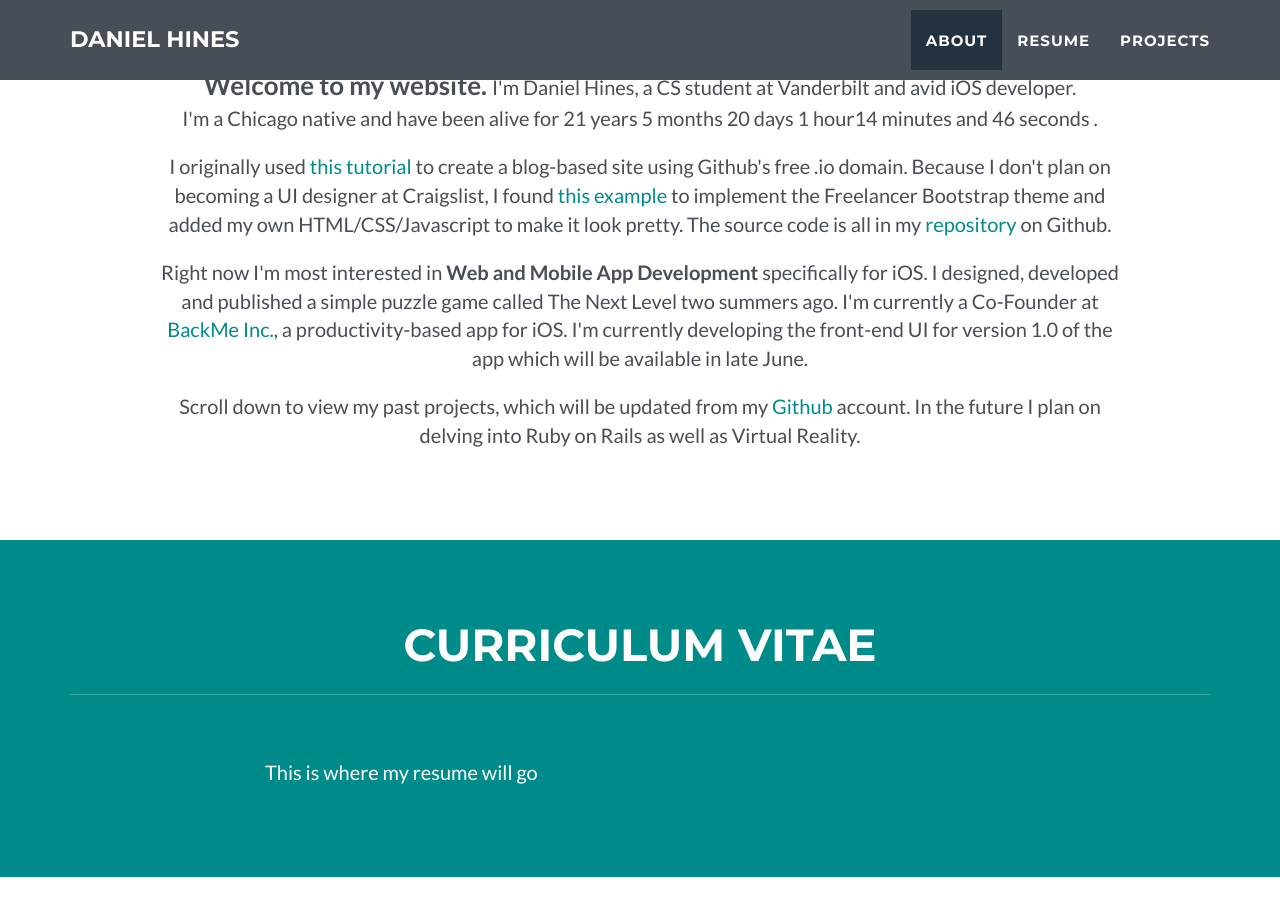
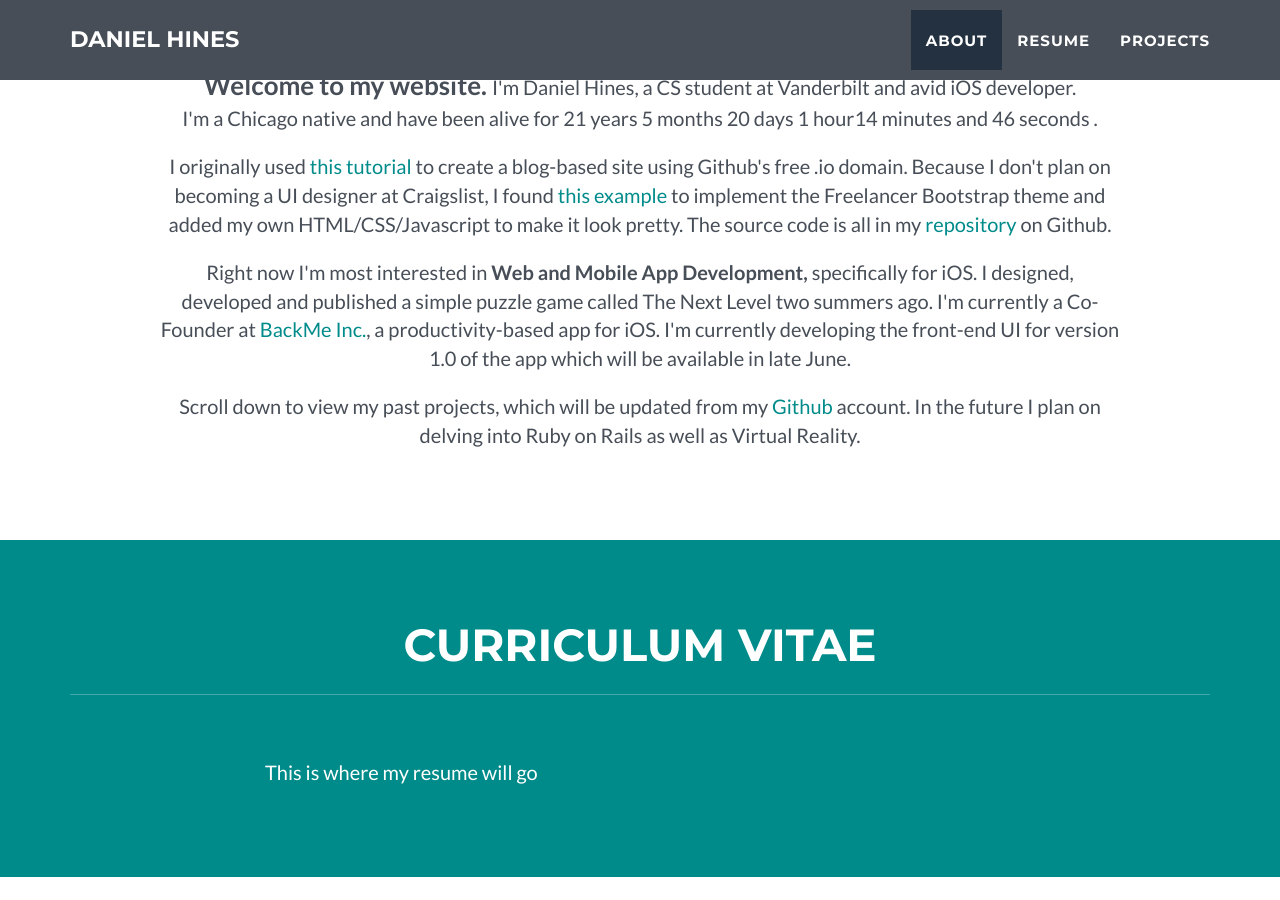
Before and after one commit to danielchines/danielchines.github.io, a Jekyll site: the page built from index.html, in a window 1280 px wide and 900 px high, scrolled down 942 px. Built offline with Jekyll 4.4.1, drawn with Linux system fonts in a browser that asks for light colours.

```diff
--- a/_includes/about.html
+++ b/_includes/about.html
@@ -61,7 +61,7 @@
             <div class="row">
                 <p class="about-p">
 		{{ site.about.p3-1 }}
-		<span><b>Web and Mobile App Development</b></span>
+		<span><b>Web and Mobile App Development, </b></span>
 		<span class="about-p">{{ site.about.p3-2 }}</span>
 		</p>
             </div>
```
